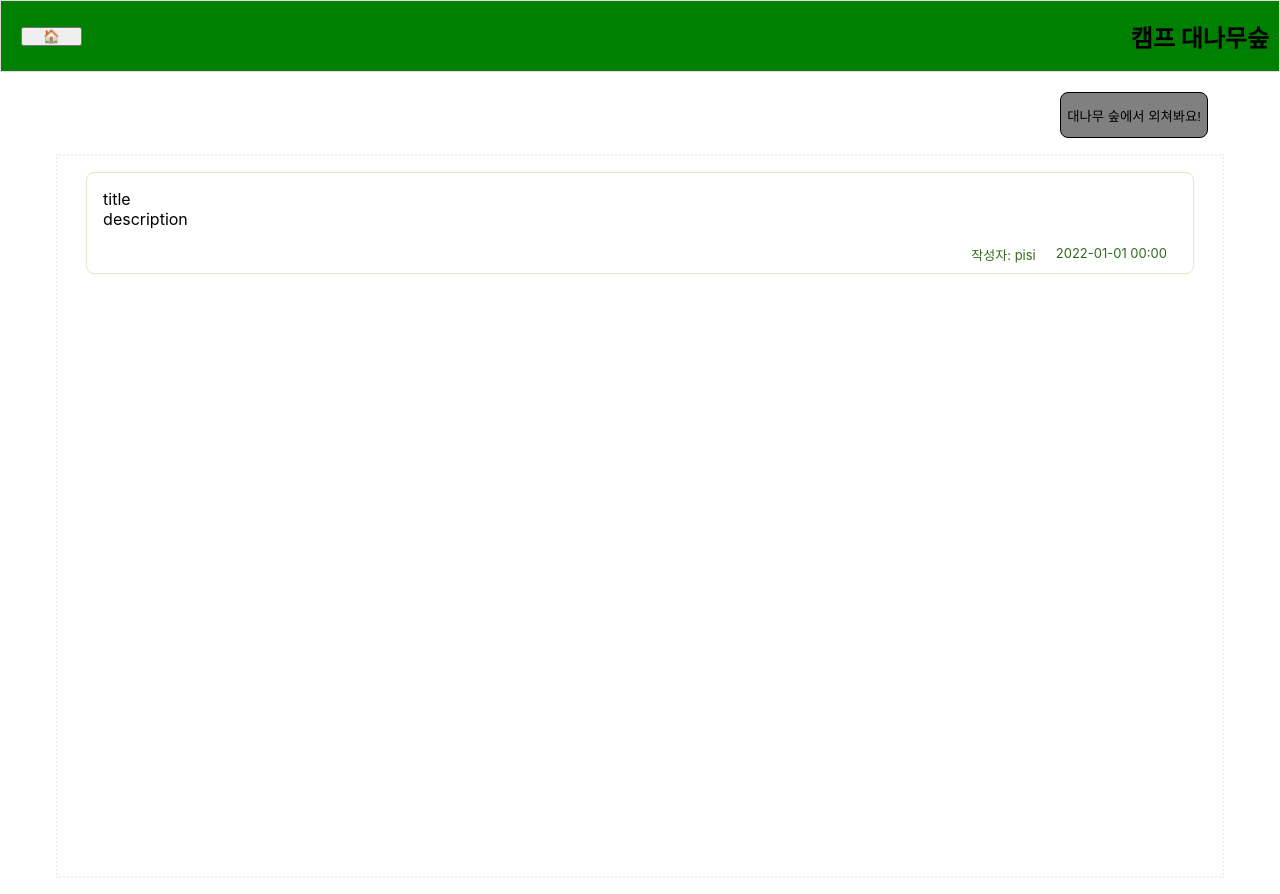
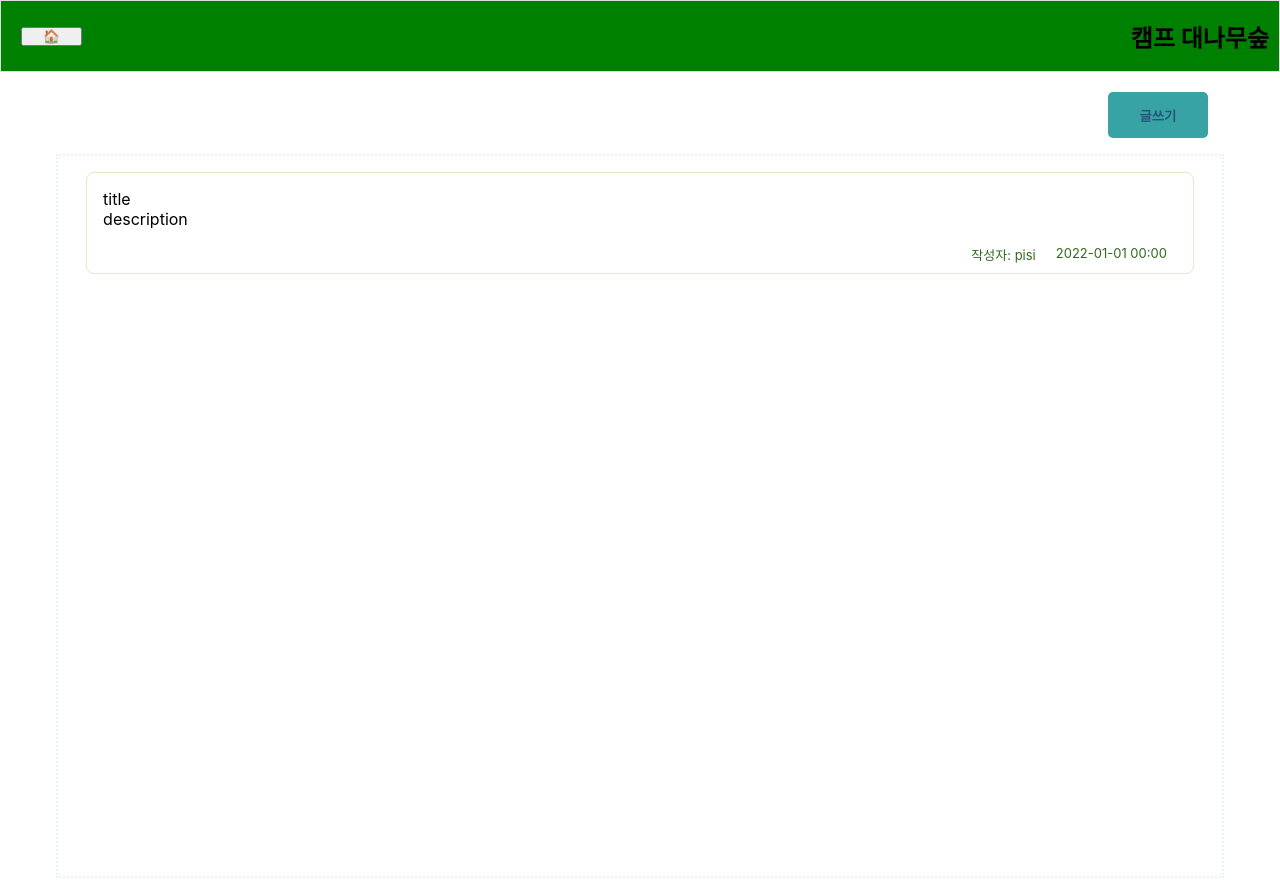
Before and after one commit to lulla-by/campdaenamu, a React (Create React App) app: page / in a window 1280 px wide. Built offline with nearby package versions, Linux system fonts and the light colour scheme.

Commit message:
버튼 수정

```diff
--- a/src/components/CardList.jsx
+++ b/src/components/CardList.jsx
@@ -3,6 +3,7 @@ import styled from "styled-components";
 import Card from "./Card"
 import Button from "../elem/Button"
 import { useHistory } from "react-router-dom";
+
 // import Wrapper from "../elem/Wrapper";
 
 function CardList () {
@@ -10,8 +11,10 @@ function CardList () {
     return (
         <>
         <CdWrapper>
-        <Button onClick={() => { history.push("/add");}}>
-        대나무 숲에서 외쳐봐요!</Button>
+        <Button
+        size="medium"
+        onClick={() => { history.push("/add");}}>
+        글쓰기</Button>
         </CdWrapper>
         <CdListContainer>
         <Card/>
--- a/src/elem/Button.jsx
+++ b/src/elem/Button.jsx
@@ -1,5 +1,6 @@
 import React from "react";
-import styled from "styled-components";
+import styled, { css } from "styled-components";
+import flex from "../lib/flex";
 
 const Button = (props) => {
   return (
@@ -12,12 +13,41 @@ const Button = (props) => {
 export default Button;
 
 const StButton = styled.button`
-  border: 1px solid black;
-  background-color: gray;
+  ${flex({})};
+  border: 0px solid #C7F9CC;
+  background-color: #38A3A5;
   height: 46px;
-  border-radius: 8px;
-  :hover{
+  border-radius: 5px;
+  color: #22577A;
+  font-weight: 600;
+  font-weight: ${({ fw }) => fw};
+  color: ${({ color }) => color};
+  background-color: ${({ bgColor, disabled }) => (disabled ? "#ddd" : bgColor)};
   cursor: pointer;
-    background-color: black;
+  :hover {
+    filter: brightness(95%);
+    box-shadow: 2px 2px 1px #C7F9CC;
   }
-`
+
+  ${({ size }) => {
+    switch (size) {
+      case "large":
+        return css`
+          width: 40%;
+        `;
+      case "medium":
+        return css`
+          width: 100px;
+        `;
+      case "small":
+        return css`
+          width: 50px;
+          height: 30px !important;
+        `;
+      default:
+        return css`
+          width: 140px;
+        `;
+    }
+  }}
+`;
--- /dev/null
+++ b/src/lib/flex.js
@@ -0,0 +1,12 @@
+import { css } from "styled-components";
+
+const flex = ({ jusify = "center", align = "center", direction = "row" }) => {
+  return css`
+    display: flex;
+    align-items: ${align};
+    justify-content: ${jusify};
+    flex-direction: ${direction};
+  `;
+};
+
+export default flex;
--- /dev/null
+++ b/src/lib/index.js
@@ -0,0 +1,3 @@
+import flex from "./flex";
+
+export { flex };
```
Lines whose indentation alone changed are shown as unchanged.
